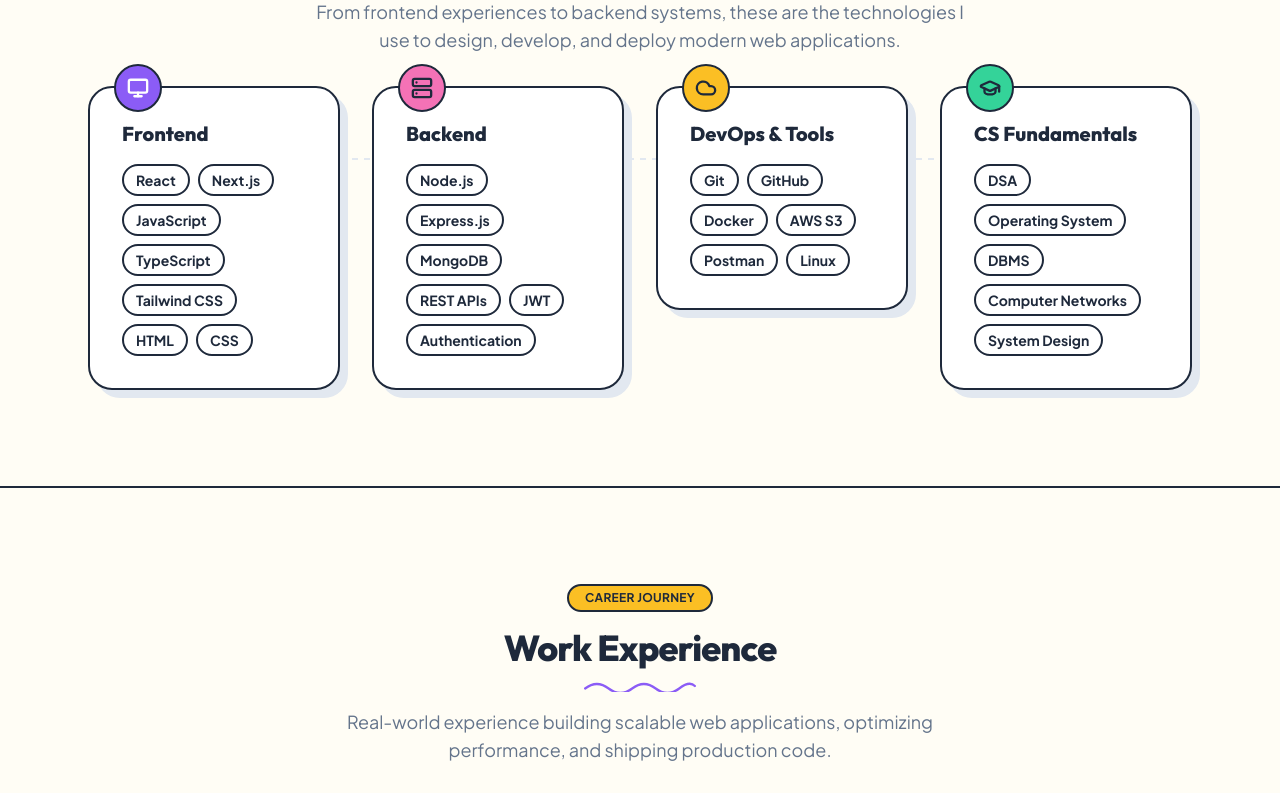
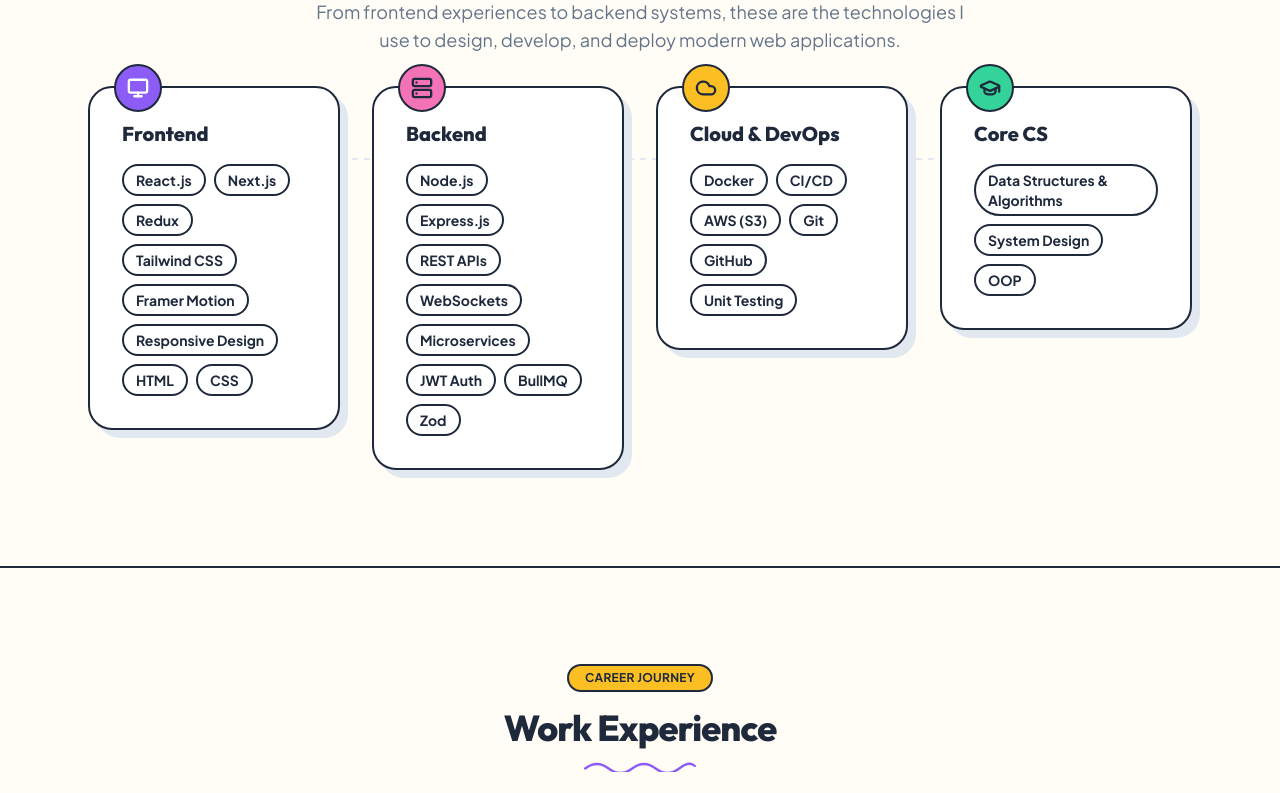
Before and after one commit to parag0811/portfolio, a Next.js app: page / in a window 1280 px wide. Shown: the part 1120-1913 px from the top of the page. Built offline with nearby package versions, Linux system fonts and the light colour scheme.

Commit message:
Profile Update, Exp, Skills, Resume

```diff
--- a/src/components/sections/experience.tsx
+++ b/src/components/sections/experience.tsx
@@ -24,9 +24,9 @@
     location: "Remote",
     type: "Internship",
     highlights: [
-      "Collaborated with the development team to build a full-stack web application for a coffee beans business using Next.js, Express.js, Prisma, and PostgreSQL, delivering a responsive storefront backed by REST APIs.",
-      "Implemented authentication, relational database schemas, and Redis-based caching for high-traffic endpoints, improving average API response time by 35%.",
-      "Containerized services with Docker within a microservices architecture and collaborated directly with stakeholders to scope and ship features against business requirements.",
+      "Integrated the Next.js frontend with backend REST APIs (Express.js, Prisma, PostgreSQL) for the storefront, ensuring smooth data flow between both layers.",
+      "Participated in code reviews, giving and receiving feedback on code quality, structure, and adherence to best practices throughout the sprint cycle.",
+      "Containerized backend services with Docker, ensuring consistent environments across local development, testing, and deployment stages.",
     ],
     techStack: [
       "Next.js",
@@ -36,7 +36,6 @@
       "Redis",
       "Docker",
       "REST APIs",
-      "Microservices",
     ],
     color: "tertiary",
     shadowColor: "shadow-[8px_8px_0px_0px_var(--tertiary)]",
--- a/src/components/sections/skills.tsx
+++ b/src/components/sections/skills.tsx
@@ -1,6 +1,6 @@
 "use client";
 
-import { Monitor, Server, Cloud, Brain, GraduationCap, LucideIcon } from "lucide-react";
+import { Monitor, Server, Cloud, GraduationCap, LucideIcon } from "lucide-react";
 import { SectionHeading } from "@/components/ui/badge";
 import { CardIcon, StickerCard } from "@/components/ui/sticker-card";
 import { motion } from "framer-motion";
@@ -18,11 +18,12 @@
     color: "accent" as const,
     title: "Frontend",
     skills: [
-      "React",
+      "React.js",
       "Next.js",
-      "JavaScript",
-      "TypeScript",
+      "Redux",
       "Tailwind CSS",
+      "Framer Motion",
+      "Responsive Design",
       "HTML",
       "CSS",
     ],
@@ -34,28 +35,35 @@
     skills: [
       "Node.js",
       "Express.js",
-      "MongoDB",
       "REST APIs",
-      "JWT",
-      "Authentication",
+      "WebSockets",
+      "Microservices",
+      "JWT Auth",
+      "BullMQ",
+      "Zod",
     ],
   },
   {
     icon: Cloud,
     color: "tertiary" as const,
-    title: "DevOps & Tools",
-    skills: ["Git", "GitHub", "Docker", "AWS S3", "Postman", "Linux"],
+    title: "Cloud & DevOps",
+    skills: [
+      "Docker",
+      "CI/CD",
+      "AWS (S3)",
+      "Git",
+      "GitHub",
+      "Unit Testing",
+    ],
   },
   {
     icon: GraduationCap,
     color: "quaternary",
-    title: "CS Fundamentals",
+    title: "Core CS",
     skills: [
-      "DSA",
-      "Operating System",
-      "DBMS",
-      "Computer Networks",
+      "Data Structures & Algorithms",
       "System Design",
+      "OOP",
     ],
   },
 ];
--- a/tsconfig.json
+++ b/tsconfig.json
@@ -18,6 +18,7 @@
         "name": "next"
       }
     ],
+    "baseUrl": ".",
     "paths": {
       "@/*": ["./src/*"]
     }
```
Also changed, not shown: 1 other file (tests, documents, lock files or other folders).
